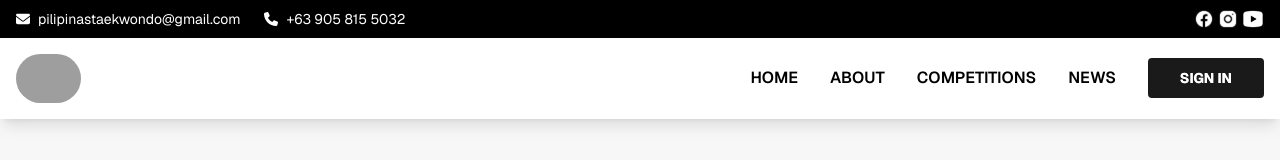
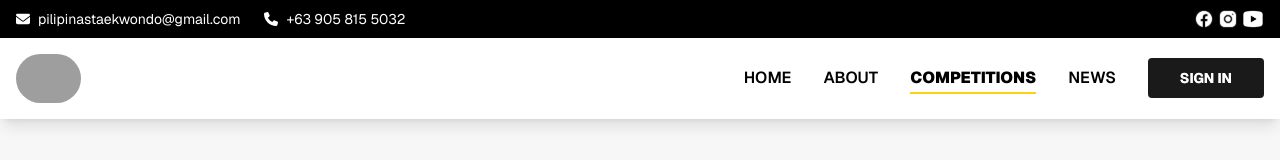
Before and after one commit to rvcarcueva2/pti-web, a Next.js app in the folder web/: page /competitions in a window 1280 px wide. Shown: the top 160 px of the page. Built offline with nearby package versions, Linux system fonts and the light colour scheme; grey boxes are pictures that could not be loaded.

Commit message:
modified header

```diff
--- a/web/app/components/header.tsx
+++ b/web/app/components/header.tsx
@@ -126,9 +126,9 @@ export default function Header() {
 
                 {/* Competitions */}
                 <Link href="/competitions" className="relative group">
-                    <span className={`relative ${pathname === '/events' ? 'font-black' : 'font-semibold'} text-black`}>
+                    <span className={`relative ${pathname === '/competitions' ? 'font-black' : 'font-semibold'} text-black`}>
                         Competitions
-                        {pathname === '/events' ? (
+                        {pathname === '/competitions' ? (
                             <span className="absolute left-1/2 bottom-[-6px] w-full h-[2px] bg-[#FED018] -translate-x-1/2"></span>
                         ) : (
                             <span className="absolute left-1/2 bottom-[-6px] w-0 h-[2px] bg-[#FED018] transition-all duration-300 group-hover:w-full group-hover:-translate-x-1/2"></span>
```
